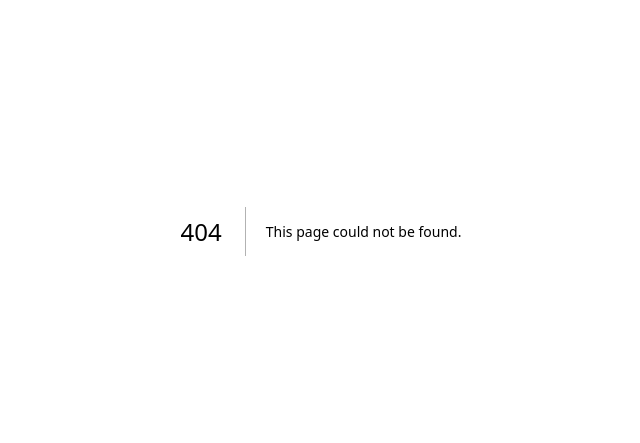
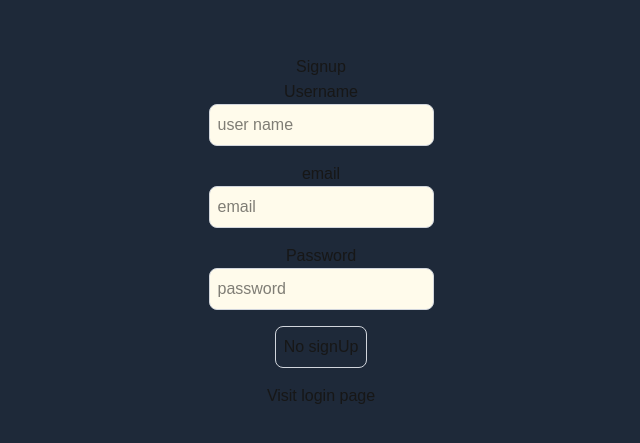
Before and after one commit to rajarya199/Authentication_in_NextJS, a Next.js app: page /signup in a window 1280 px wide. Before the commit this address had no page. Shown: the part 169-612 px from the top of the page, without its empty margins (319-959 px from the left). Built offline with nearby package versions, Linux system fonts and the light colour scheme.

Commit message:
register

```diff
--- /dev/null
+++ b/src/app/signup/page.tsx
@@ -0,0 +1,77 @@
+"use client"
+import React,{useState,useEffect} from 'react'
+import toast from 'react-hot-toast';
+import Link from 'next/link';
+import { useRouter } from 'next/navigation';
+import axios from 'axios'
+const SignupPage = () => {
+    const router=useRouter()
+    const[isLoading,setIsLoading]=useState(false)
+    const[buttonDisabled,setButtonDisabled]=useState(false)
+    const[user,setUser]=useState({
+        username:"",
+        email:"",
+    password:""
+    })
+    const onsignup=async()=>{
+        try{
+            setIsLoading(true)
+         const response=await axios.post("/api/users/signup",user)
+toast.success("Signup successful, please check your email to verify your account")
+router.push("/login")
+         console.log("signup sucessful",response.data)
+        }
+        catch(error:any){
+            console.error("Error during signup:", error)
+            toast.error(error.message)
+        }
+    }
+
+    useEffect(()=>{
+        if(user.email.length>0 && user.username.length>0 && user.password.length>0){
+            setButtonDisabled(false)
+        }else{
+            setButtonDisabled(true)
+        }
+    },[user])
+  return (
+    <div className='flex flex-col items-center justify-center min-h-screen py-2 bg-gray-800'>
+        <h1>{isLoading ?"Processing":"Signup"}</h1>
+        <hr />
+        <label htmlFor="username">Username</label>
+        <input
+        className='p-2 border bg-amber-50 border-gray-300 rounded-lg mb-4 focus:outline-none focus:border-gray-600 text-black'
+        id="username"
+        value={user.username}
+        onChange={(e)=>setUser({...user,username:e.target.value})}
+        type="text"
+        placeholder='user name' />
+         <label htmlFor="email">email</label>
+        <input
+        className='p-2 bg-amber-50 border border-gray-300 rounded-lg mb-4 focus:outline-none focus:border-gray-600 text-black'
+        id="email"
+        value={user.email}
+        onChange={(e)=>setUser({...user,email:e.target.value})}
+        type="text"
+        placeholder='email' />
+           <label htmlFor="password">Password</label>
+        <input
+        className='p-2 bg-amber-50 border border-gray-300 rounded-lg mb-4 focus:outline-none focus:border-gray-600 text-black'
+        id="password"
+        value={user.password}
+        onChange={(e)=>setUser({...user,password:e.target.value})}
+        type="password"
+        placeholder='password' />
+        <button
+        onClick={onsignup}
+        className='p-2 border border-gray-300 rounded-lg mb-4 focus:outline-none focus:border-gray-600'>
+            {buttonDisabled ?"No signUp":"Signup"}
+        </button>
+        <Link href='/login'>
+        Visit login page
+        </Link>
+        </div>
+  )
+}
+
+export default SignupPage
```
